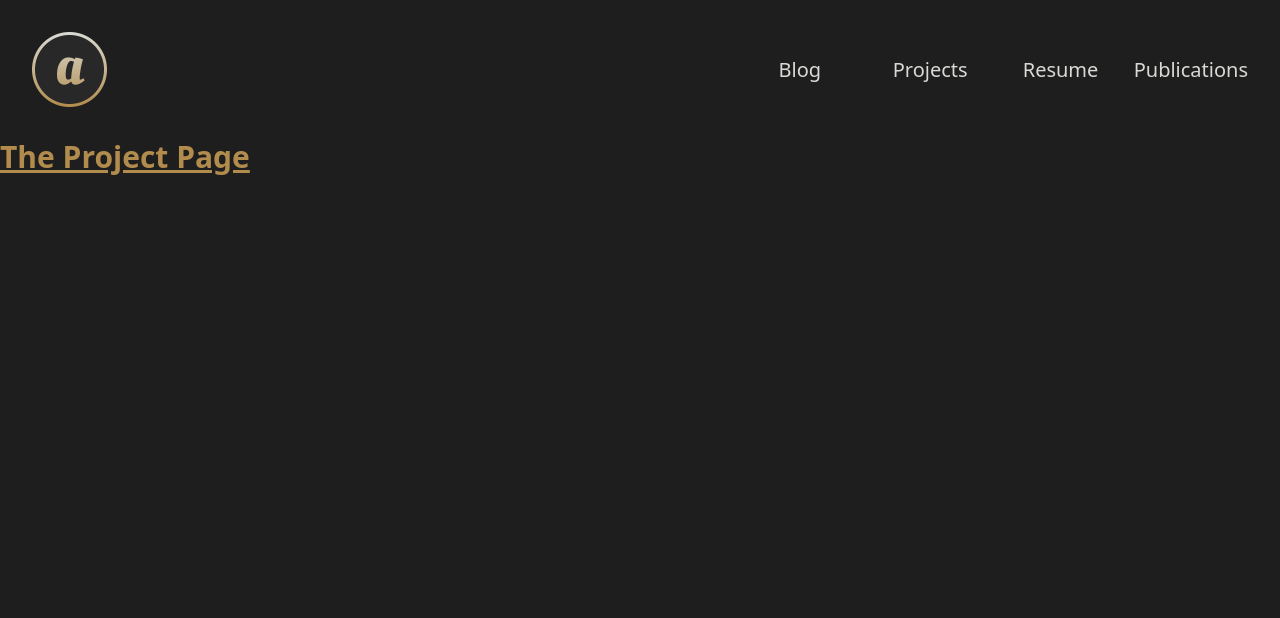
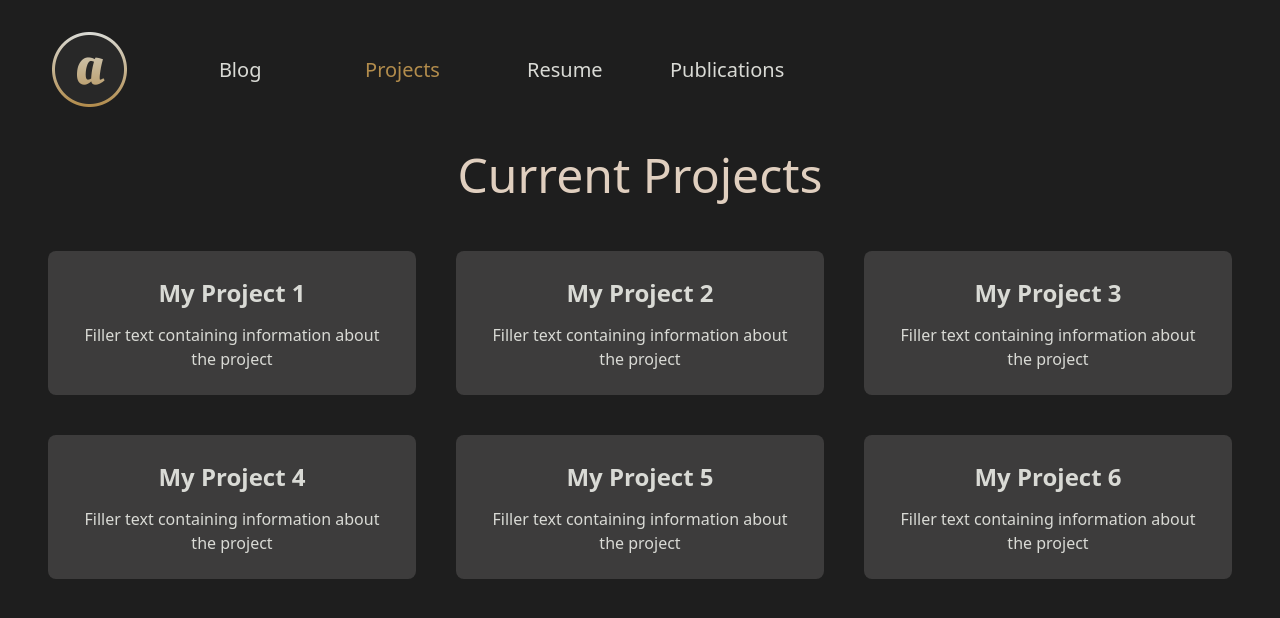
Before and after one commit to adelly13/personal-website, a Next.js app: page /projects in a window 1280 px wide. Shown: the top 618 px of the page. Built offline with nearby package versions, Linux system fonts and the light colour scheme.

Commit message:
worked out a rough layout of the projects page

```diff
--- a/components/nav.js
+++ b/components/nav.js
@@ -10,18 +10,18 @@ const links = [
 ]
 
 export default function Nav({ active }) {
+    console.log(active)
     return (
         <nav className="text-light-grey">
-            <ul className="flex flex-wrap justify-between items-start sm:items-center p-8 mt-6 sm:mt-0">
+            <ul className="flex flex-wrap justify-start items-start sm:items-center p-8 mt-6 sm:mt-0 mx-5">
                 <Link href="/">
                     <Image src={logo} alt="adelina's logo" width="75" height="75"/>
                 </Link>
-                <li className="hidden"></li>
-                <ul className="grid gap-4 justify-items-center items-center grid-cols-4 grid-rows-1 text-[20px]">
+                <ul className="grid gap-4 justify-items-center items-center grid-cols-4 grid-rows-1 text-[20px] mx-10">
                     {links.map(({ href, label }) => (
                         <li key={`${href}${label}`}>
                             <Link legacyBehavior href={href}>
-                                <a className={'hover:text-light-pink'}>
+                                <a className={`hover:text-gold px-4 py-2 ${active === label ?  'text-gold bg-white bg-opacity-10' : ``}$`}>
                                     {label}
                                 </a>
                             </Link>
--- a/pages/index.js
+++ b/pages/index.js
@@ -5,8 +5,8 @@ import Nav from '../components/nav'
 export default function Home() {
   return (
     <div>
-      <Nav/>
-      <main className="font-['Open Sans']">
+      <Nav active="Home"/>
+      <main className="font-opensans">
         <h1 className="font-semibold text-gold text-center pt-12 text-[96px]">
           ADELINA CHAU
         </h1>
--- a/pages/projects.js
+++ b/pages/projects.js
@@ -3,10 +3,60 @@ import Nav from '../components/nav'
 export default function Home() {
   return (
     <div>
-      <Nav/>
-      <h1 className="text-3xl font-bold underline text-gold">
-        The Project Page
-      </h1>
+      <Nav active="Projects"/>
+      <section className="text-[48px] text-light-pink text-center mb-10">
+        Current Projects
+      </section>
+      <section className="grid grid-cols-3 grid-rows-2 gap-10 mx-12">
+        <div className="rounded-lg bg-grey text-center p-6 bg-opacity-30">
+          <div className="text-[24px] font-semibold text-light-grey mb-3">
+            My Project 1
+          </div>
+          <div className="text-light-grey">
+            Filler text containing information about the project
+          </div>
+        </div>
+        <div className="rounded-lg bg-grey text-center p-6 bg-opacity-30">
+          <div className="text-[24px] font-semibold text-light-grey mb-3">
+            My Project 2
+          </div>
+          <div className="text-light-grey">
+            Filler text containing information about the project
+          </div>
+        </div>
+        <div className="rounded-lg bg-grey text-center p-6 bg-opacity-30">
+          <div className="text-[24px] font-semibold text-light-grey mb-3">
+            My Project 3
+          </div>
+          <div className="text-light-grey">
+            Filler text containing information about the project
+          </div>
+        </div>
+        <div className="rounded-lg bg-grey text-center p-6 bg-opacity-30">
+          <div className="text-[24px] font-semibold text-light-grey mb-3">
+            My Project 4
+          </div>
+          <div className="text-light-grey">
+            Filler text containing information about the project
+          </div>
+        </div>
+        <div className="rounded-lg bg-grey text-center p-6 bg-opacity-30">
+          <div className="text-[24px] font-semibold text-light-grey mb-3">
+            My Project 5
+          </div>
+          <div className="text-light-grey">
+            Filler text containing information about the project
+          </div>
+        </div>
+        <div className="rounded-lg bg-grey text-center p-6 bg-opacity-30">
+          <div className="text-[24px] font-semibold text-light-grey mb-3">
+            My Project 6
+          </div>
+          <div className="text-light-grey">
+            Filler text containing information about the project
+          </div>
+        </div>
+      </section>
     </div>
   )
 }
--- a/pages/publications.js
+++ b/pages/publications.js
@@ -3,10 +3,10 @@ import Nav from '../components/nav'
 export default function Home() {
     return (
         <div>
-        <Nav/>
-        <h1 className="text-3xl font-bold underline text-gold">
-            The Publications Page
-        </h1>
+        <   Nav active="Publications"/>
+            <section className="text-[40px] font-semibold text-gold text-center">
+                Publications
+            </section>
         </div>
     )
 }
--- a/tailwind.config.js
+++ b/tailwind.config.js
@@ -10,12 +10,12 @@ module.exports = {
       'dark-grey': '#1E1E1E',
       'gold': '#B28C4C',
       'light-pink': '#E0CFBF',
+      'grey': '#858182',
     },
     extend: {},
   },
   fontFamily: {
-    gilroy: 'Gilroy, sans-serif',
-    inter: 'Inter, sans-serif',
+    opensans: 'Open Sans',
   },
   plugins: [],
 }
```
